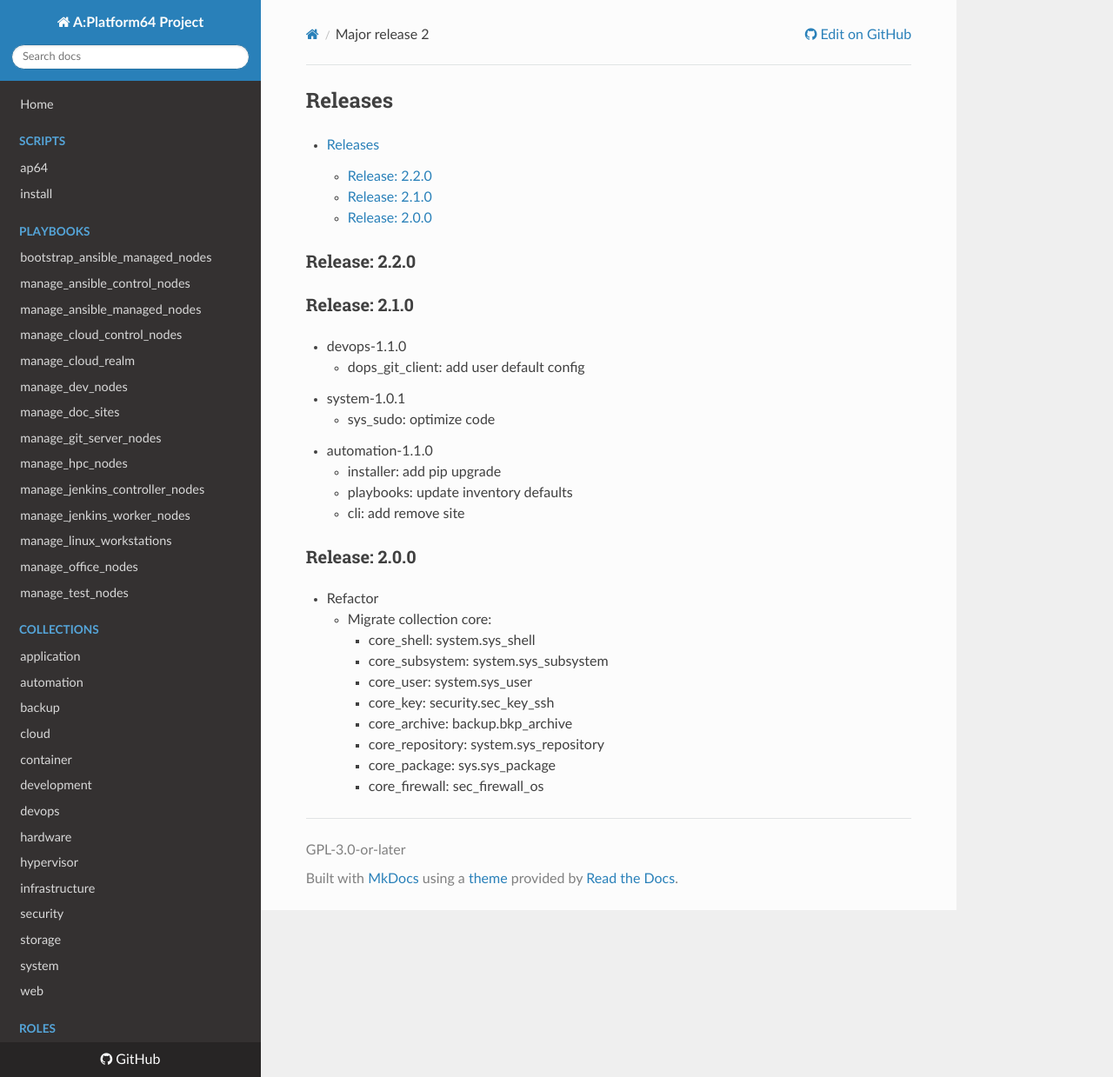
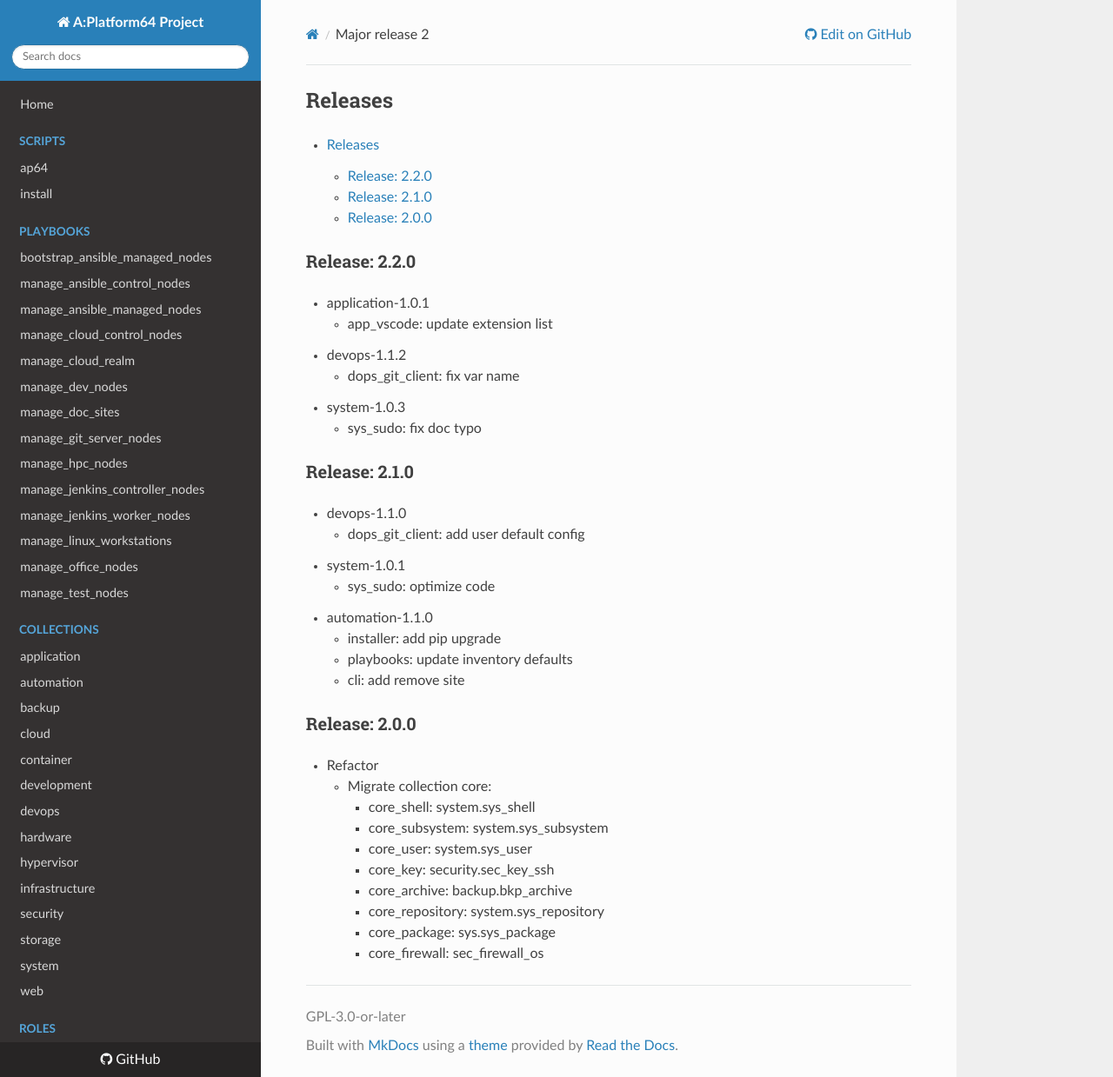
Before and after one commit to aplatform64/aplatform64, an MkDocs documentation site: the page built from docs/changelog/major-release-2.md, in a window 1280 px wide and 1239 px high. Shown: the whole window at 87% size. Built offline with MkDocs 1.6.1, drawn with Linux system fonts in a browser that asks for light colours.

Commit message:
doc: update version

```diff
--- a/docs/changelog/major-release-2.md
+++ b/docs/changelog/major-release-2.md
@@ -6,6 +6,13 @@
   - [Release: 2.0.0](#release-200)
 
 ## Release: 2.2.0
+
+- application-1.0.1
+  - app_vscode: update extension list
+- devops-1.1.2
+  - dops_git_client: fix var name
+- system-1.0.3
+  - sys_sudo: fix doc typo
 
 ## Release: 2.1.0
 
```
Also changed, not shown: 2 other files.
